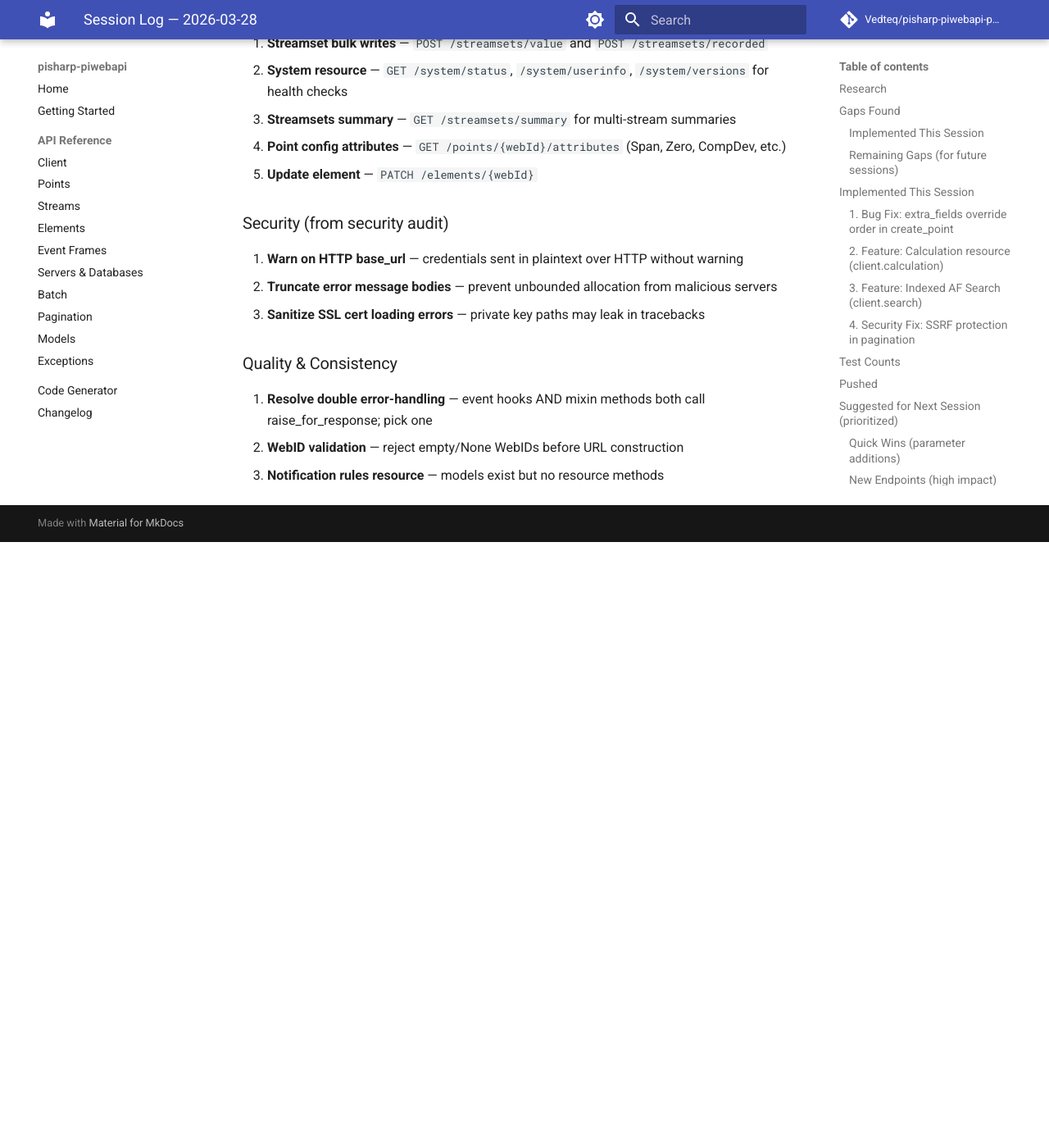
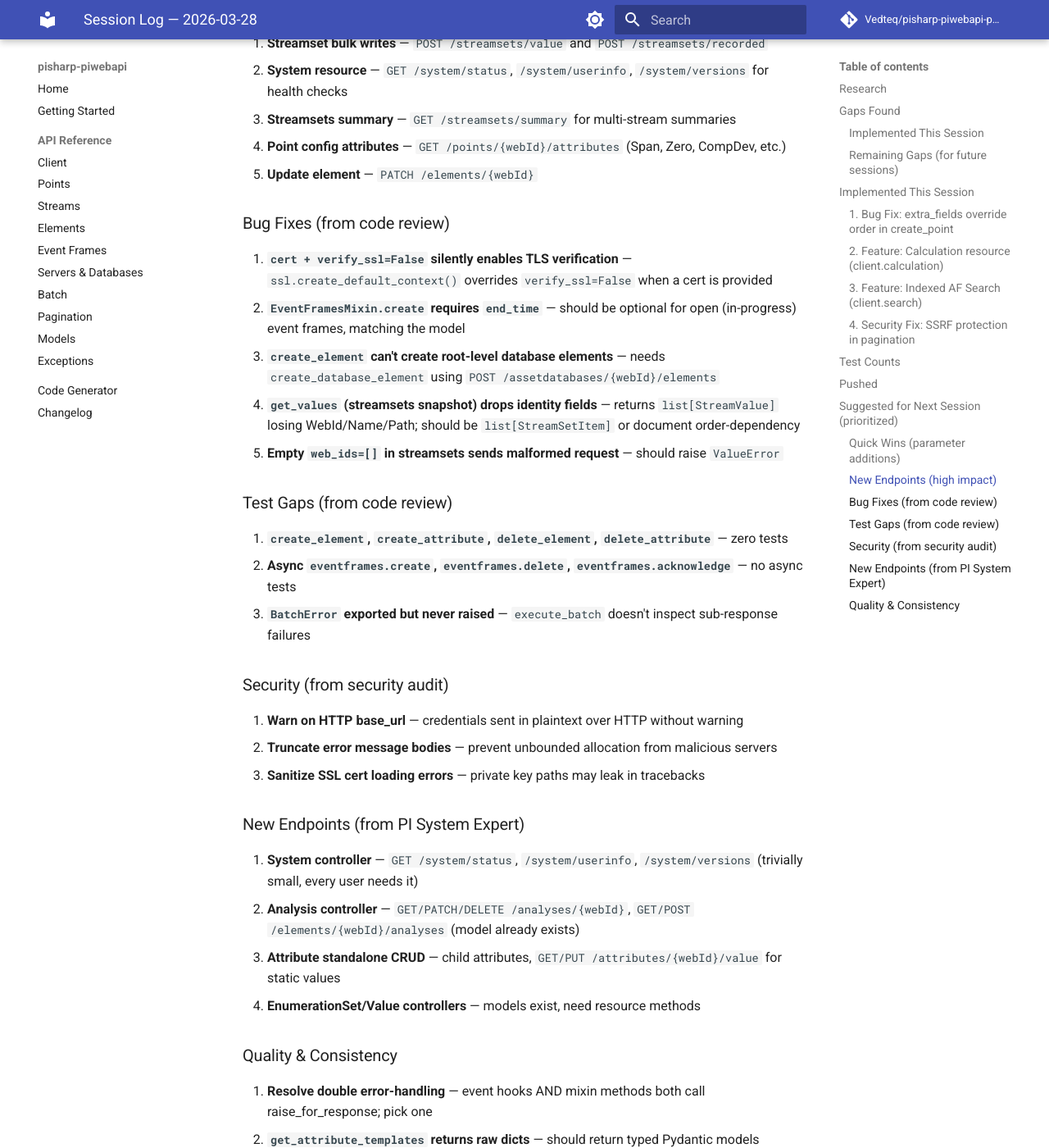
Before and after one commit to Vedteq/pisharp-piwebapi-python, an MkDocs documentation site: the page built from docs/tasks/done/session-2026-03-28.md, in a window 1280 px wide and 1400 px high, scrolled down 3375 px. Shown: the whole window at 82% size. Built offline with MkDocs 1.6.1 and Material for MkDocs 9.7.7, drawn with Linux system fonts in a browser that asks for light colours; comment, search, counter and statistics services are not loaded; before the commit the page ends 4036 px from its top, so only the background shows below that; some of the changed text lies outside the part shown.

Commit message:
chore: update session log with code review and PI expert findings
Co-Authored-By: Claude Opus 4.6 (1M context) <noreply@anthropic.com>

```diff
--- a/docs/tasks/done/session-2026-03-28.md
+++ b/docs/tasks/done/session-2026-03-28.md
@@ -92,12 +92,30 @@ Searched for PI Web API endpoint coverage, competing SDKs, and common pain point
 7. **Point config attributes** — `GET /points/{webId}/attributes` (Span, Zero, CompDev, etc.)
 8. **Update element** — `PATCH /elements/{webId}`
 
+### Bug Fixes (from code review)
+9. **`cert + verify_ssl=False` silently enables TLS verification** — `ssl.create_default_context()` overrides `verify_ssl=False` when a cert is provided
+10. **`EventFramesMixin.create` requires `end_time`** — should be optional for open (in-progress) event frames, matching the model
+11. **`create_element` can't create root-level database elements** — needs `create_database_element` using `POST /assetdatabases/{webId}/elements`
+12. **`get_values` (streamsets snapshot) drops identity fields** — returns `list[StreamValue]` losing WebId/Name/Path; should be `list[StreamSetItem]` or document order-dependency
+13. **Empty `web_ids=[]` in streamsets sends malformed request** — should raise `ValueError`
+
+### Test Gaps (from code review)
+14. **`create_element`, `create_attribute`, `delete_element`, `delete_attribute`** — zero tests
+15. **Async `eventframes.create`, `eventframes.delete`, `eventframes.acknowledge`** — no async tests
+16. **`BatchError` exported but never raised** — `execute_batch` doesn't inspect sub-response failures
+
 ### Security (from security audit)
-9. **Warn on HTTP base_url** — credentials sent in plaintext over HTTP without warning
-10. **Truncate error message bodies** — prevent unbounded allocation from malicious servers
-11. **Sanitize SSL cert loading errors** — private key paths may leak in tracebacks
+17. **Warn on HTTP base_url** — credentials sent in plaintext over HTTP without warning
+18. **Truncate error message bodies** — prevent unbounded allocation from malicious servers
+19. **Sanitize SSL cert loading errors** — private key paths may leak in tracebacks
+
+### New Endpoints (from PI System Expert)
+20. **System controller** — `GET /system/status`, `/system/userinfo`, `/system/versions` (trivially small, every user needs it)
+21. **Analysis controller** — `GET/PATCH/DELETE /analyses/{webId}`, `GET/POST /elements/{webId}/analyses` (model already exists)
+22. **Attribute standalone CRUD** — child attributes, `GET/PUT /attributes/{webId}/value` for static values
+23. **EnumerationSet/Value controllers** — models exist, need resource methods
 
 ### Quality & Consistency
-12. **Resolve double error-handling** — event hooks AND mixin methods both call raise_for_response; pick one
-13. **WebID validation** — reject empty/None WebIDs before URL construction
-14. **Notification rules resource** — models exist but no resource methods
+24. **Resolve double error-handling** — event hooks AND mixin methods both call raise_for_response; pick one
+25. **`get_attribute_templates` returns raw dicts** — should return typed Pydantic models
+26. **Duplicate methods** for asset servers/databases across `elements.py` and `servers.py`
```
